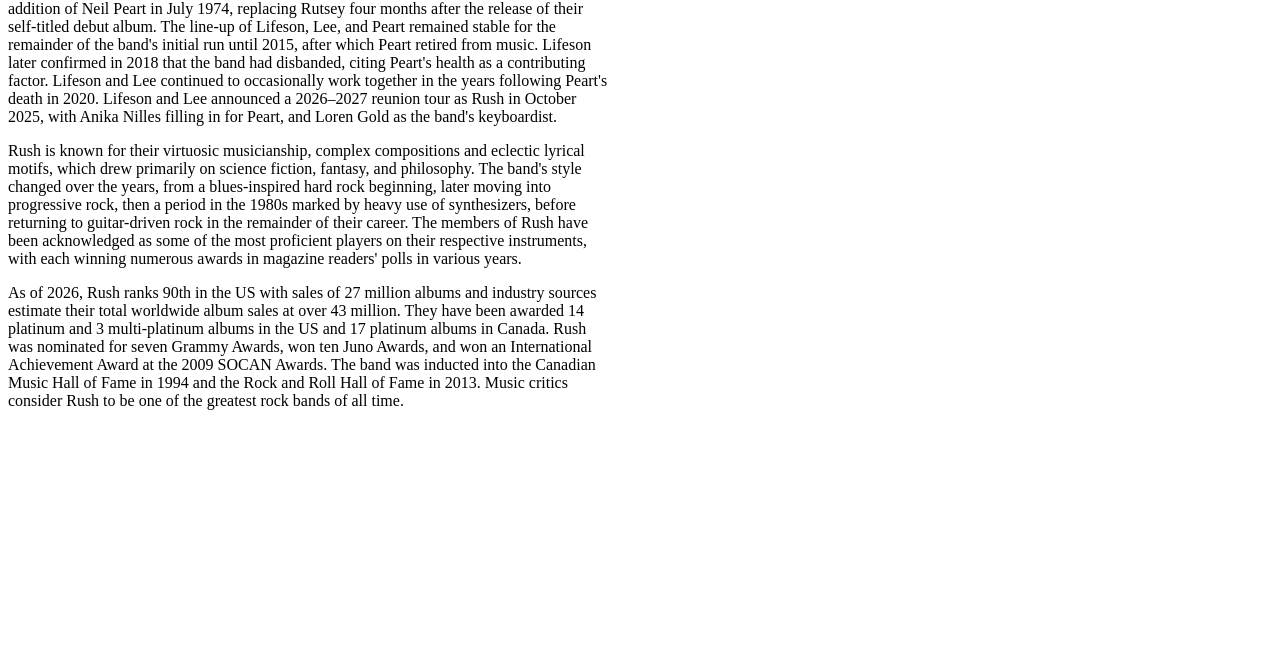
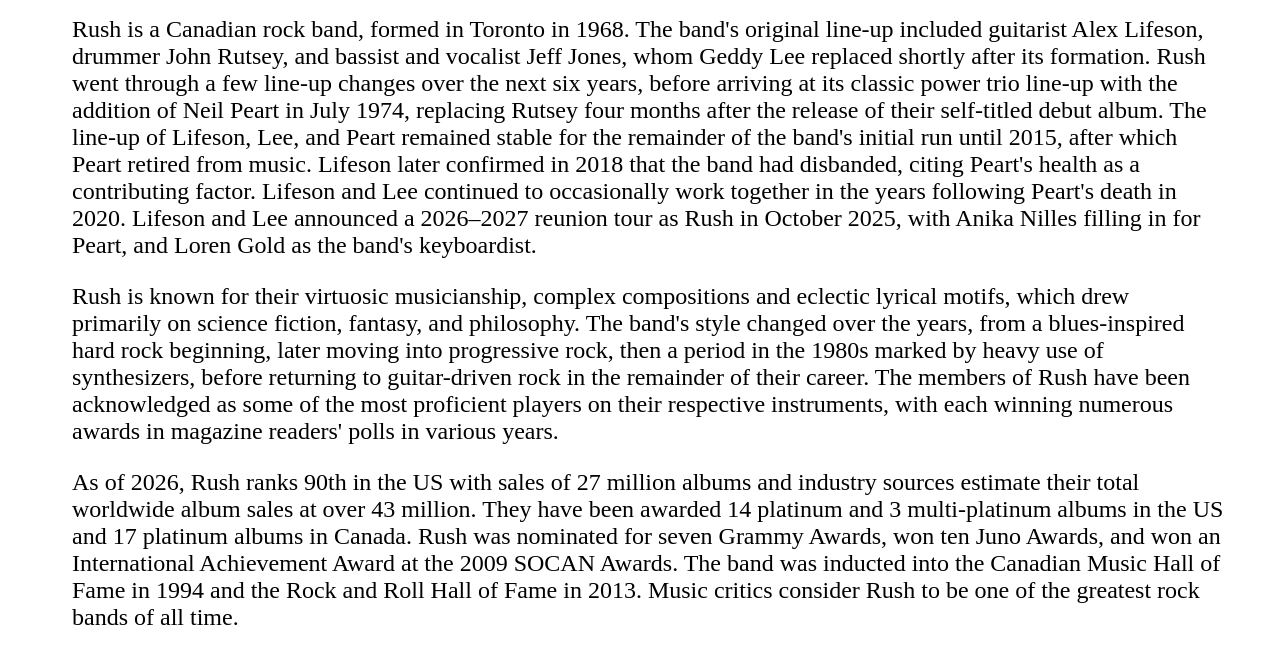
Before and after one commit to 026neb743-boss/formandtable, a plain HTML site: page RUSH.html in a window 1280 px wide. Shown: the part 670-1325 px from the top of the page. Before the commit the page ends 1096 px from the top, so only its background shows below. Drawn offline with Linux system fonts and the light colour scheme.

Commit message:
anotherpush

```diff
--- a/style.css
+++ b/style.css
@@ -1,3 +1,11 @@
+body {
+  width: 100vw;
+  max-width: 100%;
+  box-sizing: border-box;
+  padding: 0 5%;
+  font-size: clamp(14px, 2vw, 24px);
+}
+
 header {
   text-align: center;
   background-color:deeppink;
@@ -5,6 +13,5 @@
 
 .box-one {
   text-align: left;
-  max-width: 600px;
   word-wrap: break-word;
 }
```
